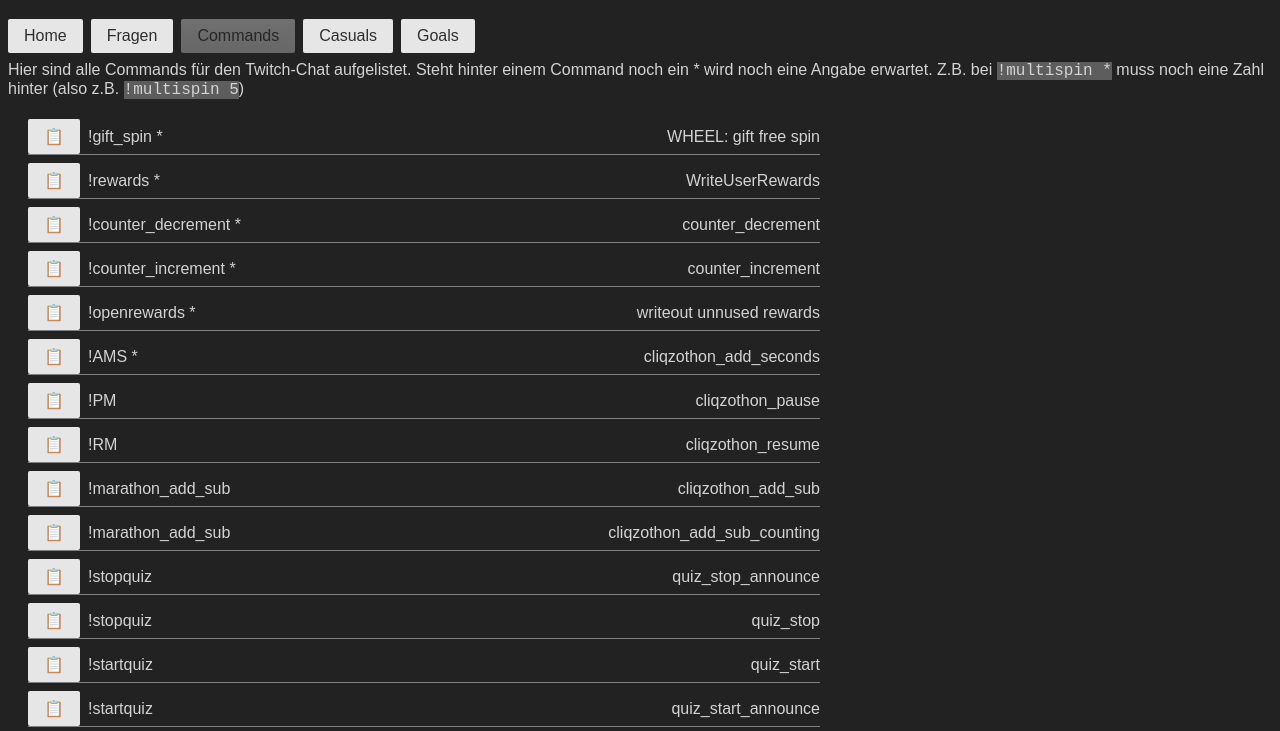
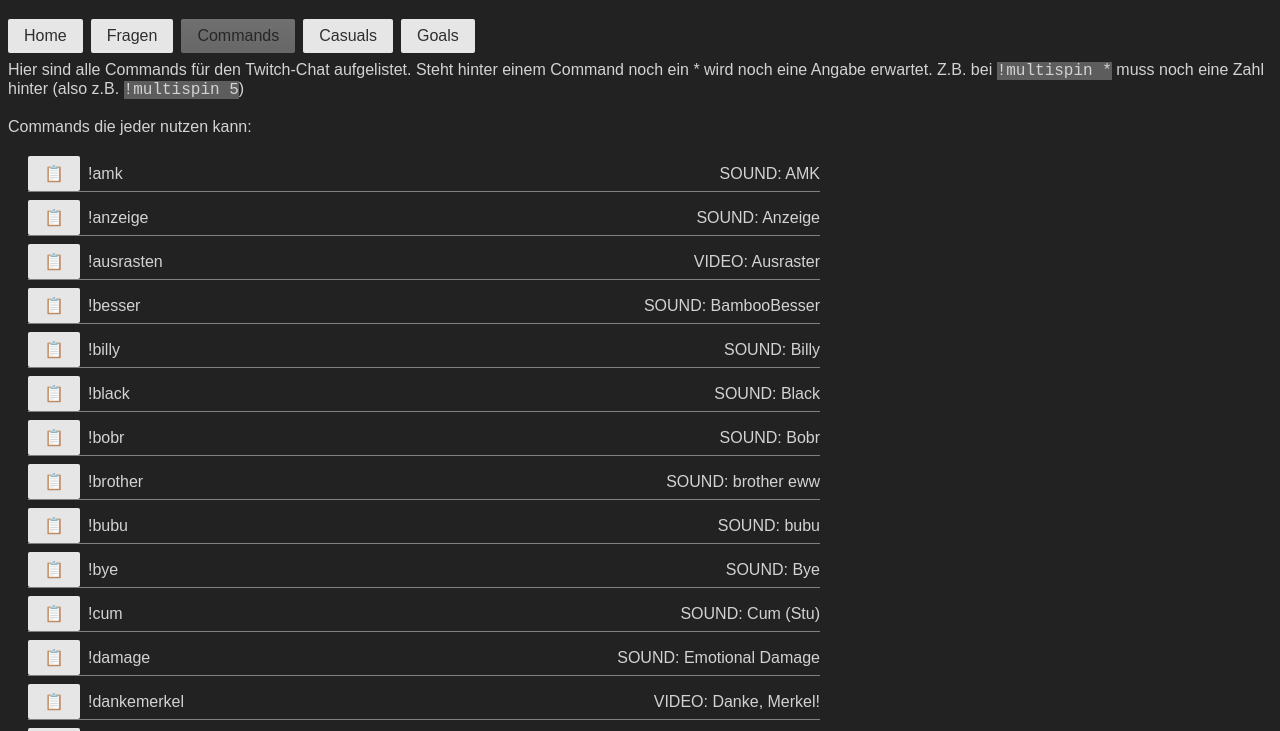
Before and after one commit to ItsCliqz/ItsCliqz.github.io, a plain HTML site: page index.html in a window 1280 px wide. Both pictures are taken after a click on the link "Commands". Shown: the part 69-800 px from the top of the page. Drawn offline with nearby package versions, Linux system fonts and the light colour scheme.

Commit message:
Files updated

```diff
--- a/index.html
+++ b/index.html
@@ -74,11 +74,9 @@
 
     .social-links {
       display: flex;
-      flex-direction: column;
+      flex-direction: row;
       flex-wrap: wrap;
       justify-content: center;
-      align-items: center;
-      max-width: 1000px;
     }
 
     .social-link {
@@ -125,6 +123,7 @@
     .command_list .command {
       display: flex;
       flex-direction: row;
+      flex-wrap: wrap;
       align-items: center;
       border-bottom: 1px solid gray;
       margin: .25em;
@@ -199,8 +198,42 @@
       <div>
         Hier sind alle Commands für den Twitch-Chat aufgelistet. Steht hinter einem Command noch ein * wird noch eine Angabe erwartet. Z.B. bei <code>!multispin *</code> muss noch eine Zahl hinter (also z.B. <code>!multispin 5</code>)
       </div>
+      <br>
+      <div>
+        Commands die jeder nutzen kann:
+      </div>
       <div class="command_list">
-        <div v-for="com in commands" class="command">
+        <div v-for="com in public_commands" class="command">
+          <button class="pure-button" title="In die Zwischenablage kopieren" @click="copyToClipboard(com.command)">📋</button>
+          <div class="chat_command">
+            {{com.command}}
+          </div>
+          <div class="name">
+            {{com.name}}
+          </div>
+        </div>
+      </div>
+      <br>
+      <div v-if="mod_commands.length > 0">
+        Commands für Moderatoren:
+      </div>
+      <div class="command_list" v-if="mod_commands.length > 0">
+        <div v-for="com in mod_commands" class="command">
+          <button class="pure-button" title="In die Zwischenablage kopieren" @click="copyToClipboard(com.command)">📋</button>
+          <div class="chat_command">
+            {{com.command}}
+          </div>
+          <div class="name">
+            {{com.name}}
+          </div>
+        </div>
+      </div>
+      <br>
+      <div v-if="streamer_commands.length > 0">
+        Commands für den Streamer:
+      </div>
+      <div class="command_list" v-if="streamer_commands.length > 0">
+        <div v-for="com in streamer_commands" class="command">
           <button class="pure-button" title="In die Zwischenablage kopieren" @click="copyToClipboard(com.command)">📋</button>
           <div class="chat_command">
             {{com.command}}
@@ -248,13 +281,51 @@
 
 
     const { createApp } = Vue;
-    createApp({
+    let app = createApp({
       data() {
         return {
             page: "landing",
             social_links : links,
             commands : chatcommands
         }
+      },
+      computed : {
+        public_commands : () => {
+          let ret = [];
+
+          for(let com of chatcommands) {
+            if(com.streamer_only || com.mod_only)
+              continue;
+            ret.push(com);
+          }
+          ret.sort((a, b) => a.command.localeCompare(b.command))
+
+          return ret;
+        },
+        mod_commands : () => {
+          let ret = [];
+
+          for(let com of chatcommands) {
+            if(!com.mod_only)
+              continue;
+            ret.push(com);
+          }
+          ret.sort((a, b) => a.command.localeCompare(b.command))
+
+          return ret;
+        },
+        streamer_commands : () => {
+          let ret = [];
+
+          for(let com of chatcommands) {
+            if(!com.streamer_only || com.mod_only)
+              continue;
+            ret.push(com);
+          }
+          ret.sort((a, b) => a.command.localeCompare(b.command))
+
+          return ret;
+        },
       },
       mounted () {
         let that = this;
```
